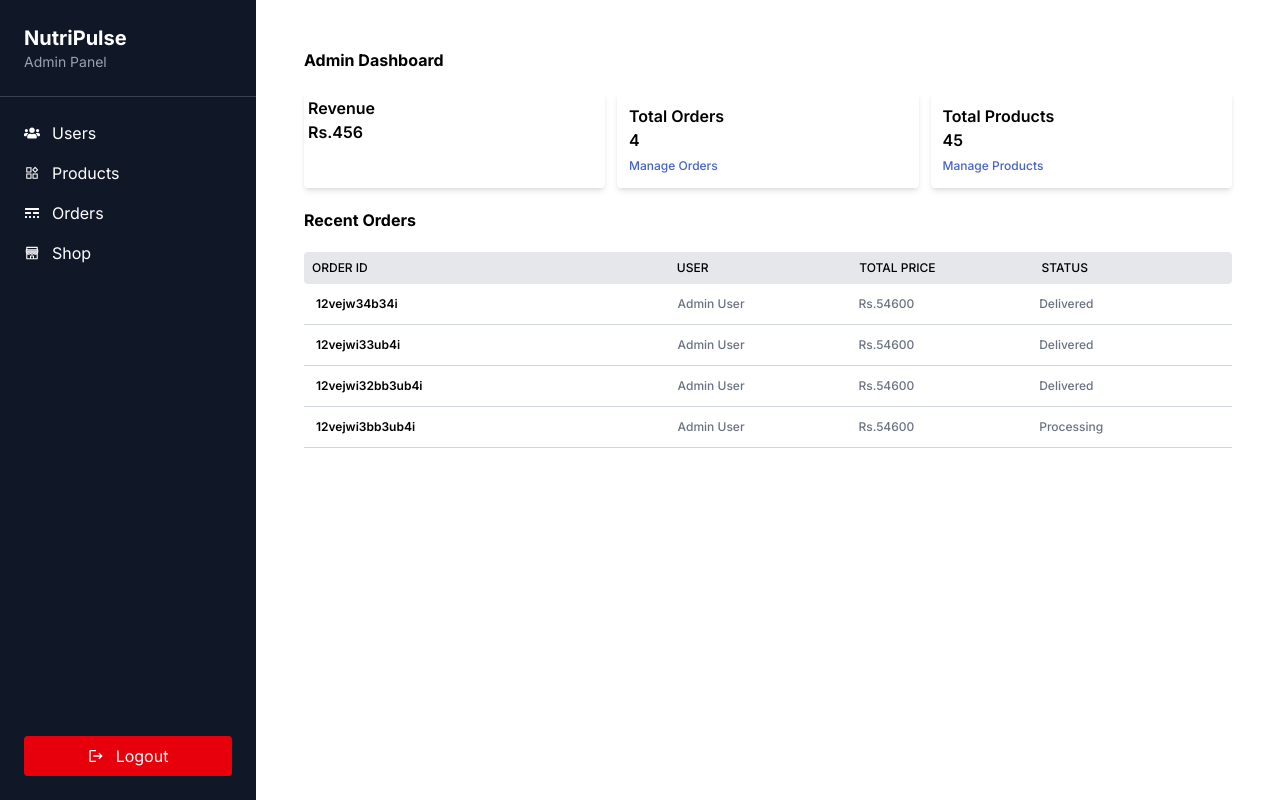
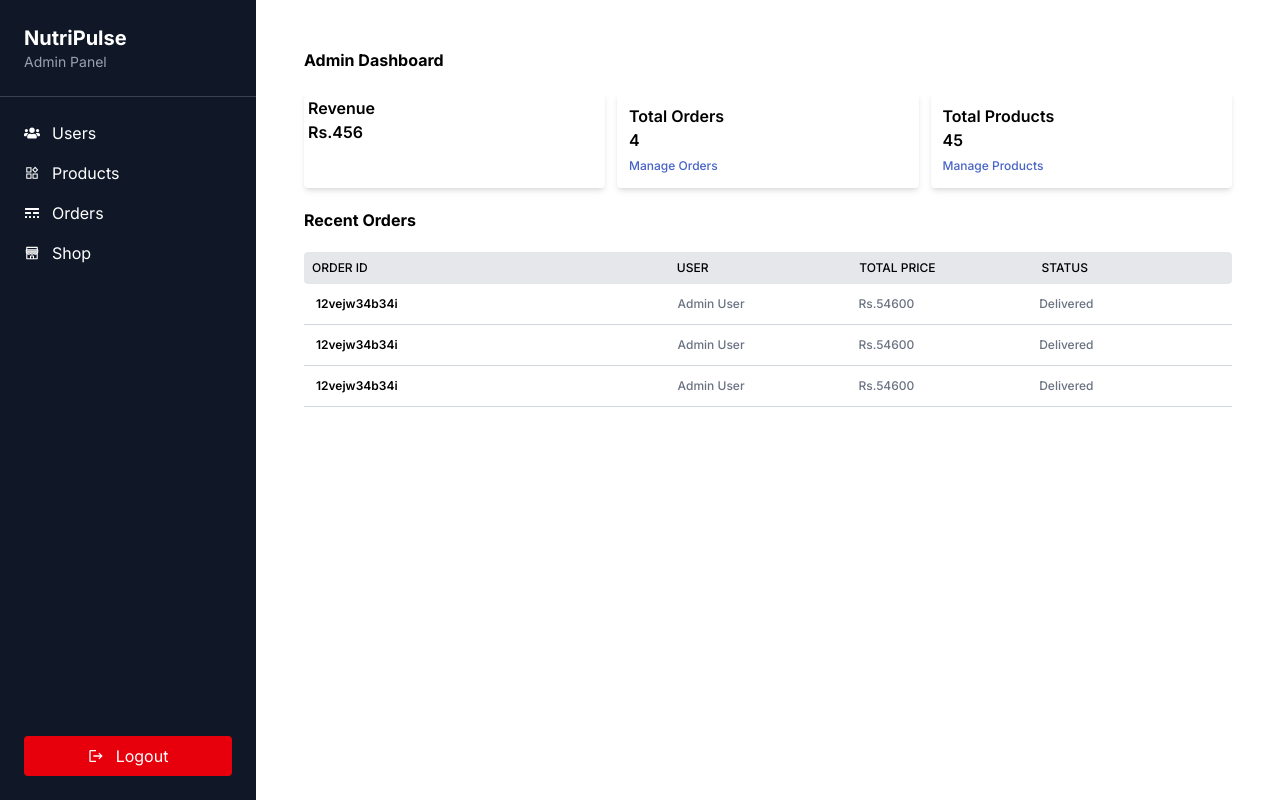
Before and after one commit to Itsme-Mingmar/E-commerce-, a React app in the folder frontend/: page /admin in a window 1280 px wide. Built offline with nearby package versions, Linux system fonts and the light colour scheme; the HTML template or start-up script is replaced by a standard one.

Commit message:
complete homepage of admin

```diff
--- a/frontend/src/pages/AdminHomePage.jsx
+++ b/frontend/src/pages/AdminHomePage.jsx
@@ -4,25 +4,26 @@ import { Link } from 'react-router-dom'
 const AdminHomePage = () => {
     const orders = [{
         _id: "12vejw34b34i",
-        user: "Admin User",
-        price: "Rs.54600",
+        user: {
+            name: "Admin User"
+        },
+        totalPrice: "Rs.54600",
         status: "Delivered"
     }, {
-        _id: "12vejwi33ub4i",
-        user: "Admin User",
-        price: "Rs.54600",
+        _id: "12vejw34b34i",
+        user: {
+            name: "Admin User"
+        },
+        totalPrice: "Rs.54600",
         status: "Delivered"
     }, {
-        _id: "12vejwi32bb3ub4i",
-        user: "Admin User",
-        price: "Rs.54600",
+        _id: "12vejw34b34i",
+        user: {
+            name: "Admin User"
+        },
+        totalPrice: "Rs.54600",
         status: "Delivered"
-    }, {
-        _id: "12vejwi3bb3ub4i",
-        user: "Admin User",
-        price: "Rs.54600",
-        status: "Processing"
-    }
+    },
     ]
     return (
         <div className='container min-h-screen p-6 md:p-12'>
@@ -59,8 +60,8 @@ const AdminHomePage = () => {
                     orders.map((order) => (
                         <div key={order._id} className='flex border-b border-gray-300 p-3 font-medium text-xs overflow-auto'>
                             <p className='basis-2/5 font-semibold'>{order._id}</p>
-                            <p className='basis-1/5 text-gray-500'>{order.user}</p>
-                            <p className='basis-1/5 text-gray-500'>{order.price}</p>
+                            <p className='basis-1/5 text-gray-500'>{order.user.name}</p>
+                            <p className='basis-1/5 text-gray-500'>{order.totalPrice}</p>
                             <p className='basis-1/5 text-gray-500'>{order.status}</p>
                         </div>
                     ))
```
